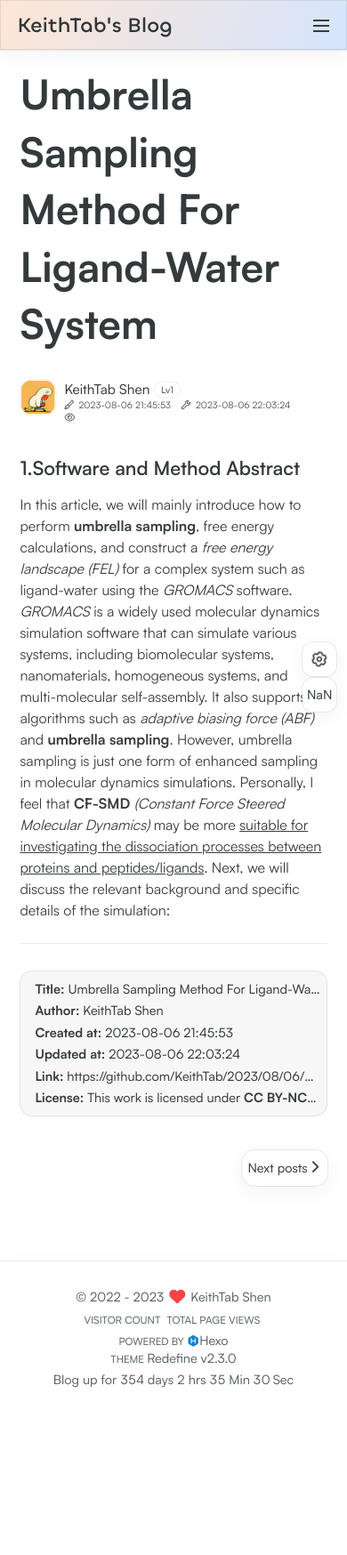
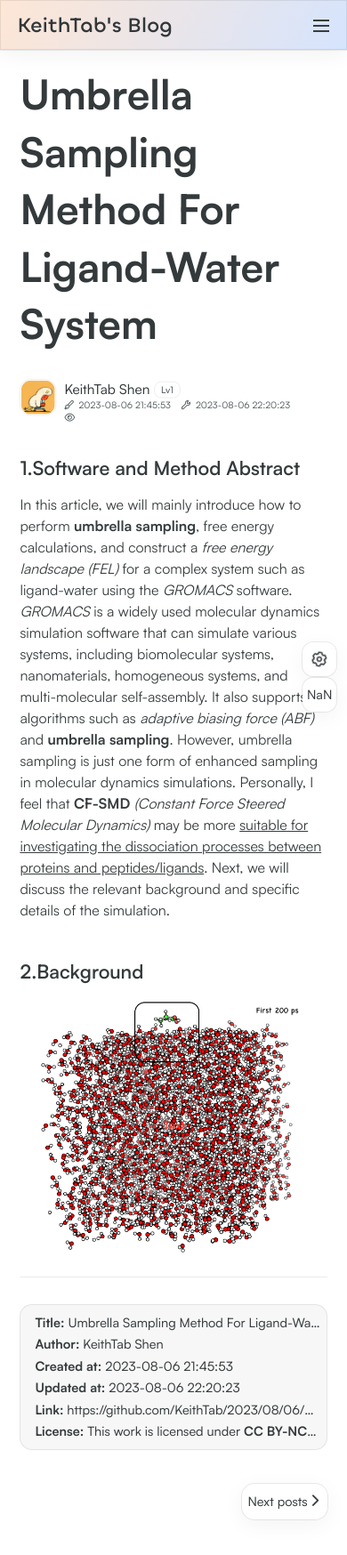
Before and after one commit to KeithTab/KeithTab.github.io, a plain HTML site: page 2023/08/06/Umbrella-Sampling-Method-For-Ligand-Water-System/index.html in a window 390 px wide. Shown: the top 1748 px of the page at 89% size. Before the commit the page ends 1571 px from the top, so only its background shows below. Drawn offline with Linux system fonts and the light colour scheme; some packages are replaced by stand-ins of ours; a script that the page names is missing.

Commit message:
Site updated: 2023-08-06 22:20:39

```diff
--- a/2023/08/06/Umbrella-Sampling-Method-For-Ligand-Water-System/index.html
+++ b/2023/08/06/Umbrella-Sampling-Method-For-Ligand-Water-System/index.html
@@ -25,10 +25,12 @@
 <meta property="og:site_name" content="KeithTab&#39;s Blog">
 <meta property="og:description" content="1.Software and Method AbstractIn this article, we will mainly introduce how to perform umbrella sampling, free energy calculations, and construct a free energy landscape (FEL) for a complex system suc">
 <meta property="og:locale" content="en_US">
+<meta property="og:image" content="http://example.com/2023/08/06/Umbrella-Sampling-Method-For-Ligand-Water-System/conf_final.png">
 <meta property="article:published_time" content="2023-08-06T13:45:53.000Z">
-<meta property="article:modified_time" content="2023-08-06T14:03:24.008Z">
+<meta property="article:modified_time" content="2023-08-06T14:20:23.345Z">
 <meta property="article:author" content="KeithTab Shen">
 <meta name="twitter:card" content="summary">
+<meta name="twitter:image" content="http://example.com/2023/08/06/Umbrella-Sampling-Method-For-Ligand-Water-System/conf_final.png">
 
 
     <!--- Icon Part-->
@@ -231,8 +233,8 @@
 
         <span class="article-date article-meta-item">
             <i class="fa-regular fa-wrench"></i>&nbsp;
-            <span class="desktop">2023-08-06 22:03:24</span>
-            <span class="mobile">2023-08-06 22:03:24</span>
+            <span class="desktop">2023-08-06 22:20:23</span>
+            <span class="mobile">2023-08-06 22:20:23</span>
             <span class="hover-info">Updated</span>
         </span>
 
@@ -256,7 +258,13 @@
 
 
         <div class="article-content markdown-body">
-            <h3 id="1-Software-and-Method-Abstract"><a href="#1-Software-and-Method-Abstract" class="headerlink" title="1.Software and Method Abstract"></a>1.Software and Method Abstract</h3><p>In this article, we will mainly introduce how to perform <strong>umbrella sampling</strong>, free energy calculations, and construct a <em>free energy landscape (FEL)</em> for a complex system such as ligand-water using the <em>GROMACS</em> software. <em>GROMACS</em> is a widely used molecular dynamics simulation software that can simulate various systems, including biomolecular systems, nanomaterials, homogeneous systems, and multi-molecular self-assembly. It also supports algorithms such as <em>adaptive biasing force (ABF)</em> and <strong>umbrella sampling</strong>. However, umbrella sampling is just one form of enhanced sampling in molecular dynamics simulations. Personally, I feel that <strong>CF-SMD</strong> <em>(Constant Force Steered Molecular Dynamics)</em> may be more <u>suitable for investigating the dissociation processes between proteins and peptides&#x2F;ligands</u>. Next, we will discuss the relevant background and specific details of the simulation:</p>
+            <h3 id="1-Software-and-Method-Abstract"><a href="#1-Software-and-Method-Abstract" class="headerlink" title="1.Software and Method Abstract"></a>1.Software and Method Abstract</h3><p>In this article, we will mainly introduce how to perform <strong>umbrella sampling</strong>, free energy calculations, and construct a <em>free energy landscape (FEL)</em> for a complex system such as ligand-water using the <em>GROMACS</em> software. <em>GROMACS</em> is a widely used molecular dynamics simulation software that can simulate various systems, including biomolecular systems, nanomaterials, homogeneous systems, and multi-molecular self-assembly. It also supports algorithms such as <em>adaptive biasing force (ABF)</em> and <strong>umbrella sampling</strong>. However, umbrella sampling is just one form of enhanced sampling in molecular dynamics simulations. Personally, I feel that <strong>CF-SMD</strong> <em>(Constant Force Steered Molecular Dynamics)</em> may be more <u>suitable for investigating the dissociation processes between proteins and peptides&#x2F;ligands</u>. Next, we will discuss the relevant background and specific details of the simulation.</p>
+<h3 id="2-Background"><a href="#2-Background" class="headerlink" title="2.Background"></a>2.Background</h3><p><img
+                     lazyload
+                     src="/images/loading.svg"
+                     data-src="/2023/08/06/Umbrella-Sampling-Method-For-Ligand-Water-System/conf_final.png"
+                      alt="conf_final"
+                ></p>
 
         </div>
 
@@ -269,7 +277,7 @@
         <li><strong>Created at:</strong> 2023-08-06 21:45:53</li>
 
             <li>
-                <strong>Updated at:</strong> 2023-08-06 22:03:24
+                <strong>Updated at:</strong> 2023-08-06 22:20:23
             </li>
 
         <li>
@@ -320,7 +328,7 @@
     <div class="post-toc">
         <div class="toc-title">On this page</div>
         <div class="page-title">Umbrella Sampling Method For Ligand-Water System</div>
-        <ol class="nav"><li class="nav-item nav-level-3"><a class="nav-link" href="#1-Software-and-Method-Abstract"><span class="nav-text">1.Software and Method Abstract</span></a></li></ol>
+        <ol class="nav"><li class="nav-item nav-level-3"><a class="nav-link" href="#1-Software-and-Method-Abstract"><span class="nav-text">1.Software and Method Abstract</span></a></li><li class="nav-item nav-level-3"><a class="nav-link" href="#2-Background"><span class="nav-text">2.Background</span></a></li></ol>
 
     </div>
 </div>
```
Also changed, not shown: 2023/08/06/Umbrella-Sampling-Method-For-Ligand-Water-System/conf_final.png (added).
